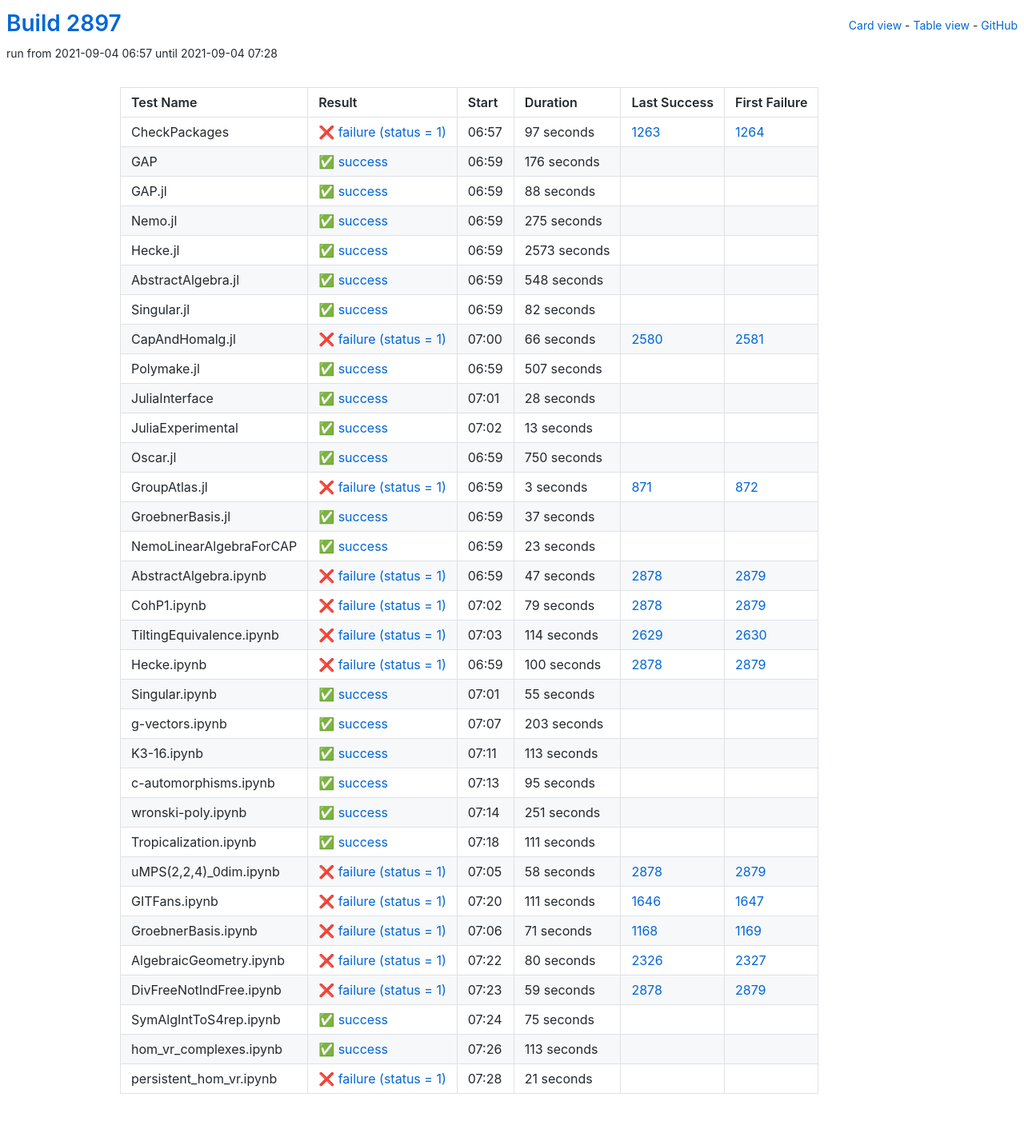
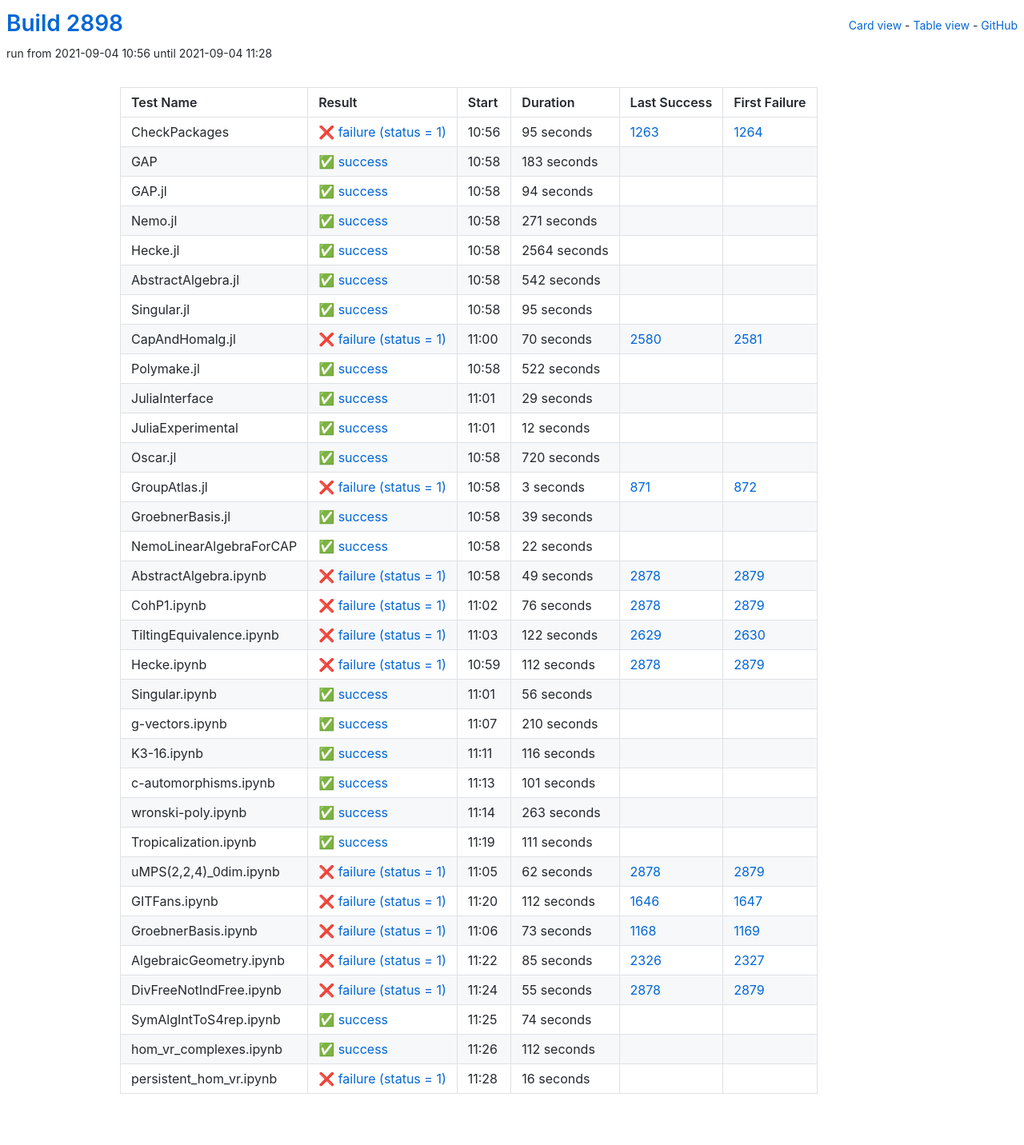
Before and after one commit to oscar-system/oscar-ci-status-stable, a Jekyll site: the page built from table.html, in a window 1280 px wide. Shown: the whole page at 80% size. Built offline with Jekyll 4.4.1, drawn with Linux system fonts in a browser that asks for light colours.

Commit message:
Build #2898

```diff
--- a/_data/ci.yml
+++ b/_data/ci.yml
@@ -1,6 +1,6 @@
 ---
-build: 2897
-build_url: https://oscarci.mathematik.uni-kl.de/job/oscar-stable/2897/
+build: 2898
+build_url: https://oscarci.mathematik.uni-kl.de/job/oscar-stable/2898/
 job: oscar-stable
 organization: oscar-system
 repo: oscar-ci-status-stable
@@ -8,152 +8,152 @@ repourl: https://github.com/oscar-system/oscar-ci-status-stable
 tests:
 - name: CheckPackages
   id: checkpackages
-  log: https://oscarci.mathematik.uni-kl.de/job/oscar-stable/2897/artifact/logs/build-2897/CheckPackages.log
-  start: 2021-09-04 06:57
+  log: https://oscarci.mathematik.uni-kl.de/job/oscar-stable/2898/artifact/logs/build-2898/CheckPackages.log
+  start: 2021-09-04 10:56
   success: false
   exitcode: 1
   status: failure
-  duration: 97
+  duration: 95
   last_success: 1263
   last_success_url: https://oscarci.mathematik.uni-kl.de/job/oscar-stable/1263/
   first_failure: 1264
   first_failure_url: https://oscarci.mathematik.uni-kl.de/job/oscar-stable/1264/
 - name: GAP
   id: gap
-  log: https://oscarci.mathematik.uni-kl.de/job/oscar-stable/2897/artifact/logs/build-2897/GAP.log
-  start: 2021-09-04 06:59
+  log: https://oscarci.mathematik.uni-kl.de/job/oscar-stable/2898/artifact/logs/build-2898/GAP.log
+  start: 2021-09-04 10:58
   success: true
   exitcode: 0
   status: success
-  duration: 176
+  duration: 183
   last_success: false
   last_success_url:
   first_failure: false
   first_failure_url:
 - name: GAP.jl
   id: gap-jl
-  log: https://oscarci.mathematik.uni-kl.de/job/oscar-stable/2897/artifact/logs/build-2897/GAP.jl.log
-  start: 2021-09-04 06:59
+  log: https://oscarci.mathematik.uni-kl.de/job/oscar-stable/2898/artifact/logs/build-2898/GAP.jl.log
+  start: 2021-09-04 10:58
   success: true
   exitcode: 0
   status: success
-  duration: 88
+  duration: 94
   last_success: false
   last_success_url:
   first_failure: false
   first_failure_url:
 - name: Nemo.jl
   id: nemo-jl
-  log: https://oscarci.mathematik.uni-kl.de/job/oscar-stable/2897/artifact/logs/build-2897/Nemo.jl.log
-  start: 2021-09-04 06:59
+  log: https://oscarci.mathematik.uni-kl.de/job/oscar-stable/2898/artifact/logs/build-2898/Nemo.jl.log
+  start: 2021-09-04 10:58
   success: true
   exitcode: 0
   status: success
-  duration: 275
+  duration: 271
   last_success: false
   last_success_url:
   first_failure: false
   first_failure_url:
 - name: Hecke.jl
   id: hecke-jl
-  log: https://oscarci.mathematik.uni-kl.de/job/oscar-stable/2897/artifact/logs/build-2897/Hecke.jl.log
-  start: 2021-09-04 06:59
+  log: https://oscarci.mathematik.uni-kl.de/job/oscar-stable/2898/artifact/logs/build-2898/Hecke.jl.log
+  start: 2021-09-04 10:58
   success: true
   exitcode: 0
   status: success
-  duration: 2573
+  duration: 2564
   last_success: false
   last_success_url:
   first_failure: false
   first_failure_url:
 - name: AbstractAlgebra.jl
   id: abstractalgebra-jl
-  log: https://oscarci.mathematik.uni-kl.de/job/oscar-stable/2897/artifact/logs/build-2897/AbstractAlgebra.jl.log
-  start: 2021-09-04 06:59
+  log: https://oscarci.mathematik.uni-kl.de/job/oscar-stable/2898/artifact/logs/build-2898/AbstractAlgebra.jl.log
+  start: 2021-09-04 10:58
   success: true
   exitcode: 0
   status: success
-  duration: 548
+  duration: 542
   last_success: false
   last_success_url:
   first_failure: false
   first_failure_url:
 - name: Singular.jl
   id: singular-jl
-  log: https://oscarci.mathematik.uni-kl.de/job/oscar-stable/2897/artifact/logs/build-2897/Singular.jl.log
-  start: 2021-09-04 06:59
+  log: https://oscarci.mathematik.uni-kl.de/job/oscar-stable/2898/artifact/logs/build-2898/Singular.jl.log
+  start: 2021-09-04 10:58
   success: true
   exitcode: 0
   status: success
-  duration: 82
+  duration: 95
   last_success: false
   last_success_url:
   first_failure: false
   first_failure_url:
 - name: CapAndHomalg.jl
   id: capandhomalg-jl
-  log: https://oscarci.mathematik.uni-kl.de/job/oscar-stable/2897/artifact/logs/build-2897/CapAndHomalg.jl.log
-  start: 2021-09-04 07:00
+  log: https://oscarci.mathematik.uni-kl.de/job/oscar-stable/2898/artifact/logs/build-2898/CapAndHomalg.jl.log
+  start: 2021-09-04 11:00
   success: false
   exitcode: 1
   status: failure
-  duration: 66
+  duration: 70
   last_success: 2580
   last_success_url: https://oscarci.mathematik.uni-kl.de/job/oscar-stable/2580/
   first_failure: 2581
   first_failure_url: https://oscarci.mathematik.uni-kl.de/job/oscar-stable/2581/
 - name: Polymake.jl
   id: polymake-jl
-  log: https://oscarci.mathematik.uni-kl.de/job/oscar-stable/2897/artifact/logs/build-2897/Polymake.jl.log
-  start: 2021-09-04 06:59
+  log: https://oscarci.mathematik.uni-kl.de/job/oscar-stable/2898/artifact/logs/build-2898/Polymake.jl.log
+  start: 2021-09-04 10:58
   success: true
   exitcode: 0
   status: success
-  duration: 507
+  duration: 522
   last_success: false
   last_success_url:
   first_failure: false
   first_failure_url:
 - name: JuliaInterface
   id: juliainterface
-  log: https://oscarci.mathematik.uni-kl.de/job/oscar-stable/2897/artifact/logs/build-2897/JuliaInterface.log
-  start: 2021-09-04 07:01
+  log: https://oscarci.mathematik.uni-kl.de/job/oscar-stable/2898/artifact/logs/build-2898/JuliaInterface.log
+  start: 2021-09-04 11:01
   success: true
   exitcode: 0
   status: success
-  duration: 28
+  duration: 29
   last_success: false
   last_success_url:
   first_failure: false
   first_failure_url:
 - name: JuliaExperimental
   id: juliaexperimental
-  log: https://oscarci.mathematik.uni-kl.de/job/oscar-stable/2897/artifact/logs/build-2897/JuliaExperimental.log
-  start: 2021-09-04 07:02
+  log: https://oscarci.mathematik.uni-kl.de/job/oscar-stable/2898/artifact/logs/build-2898/JuliaExperimental.log
+  start: 2021-09-04 11:01
   success: true
   exitcode: 0
   status: success
-  duration: 13
+  duration: 12
   last_success: false
   last_success_url:
   first_failure: false
   first_failure_url:
 - name: Oscar.jl
   id: oscar-jl
-  log: https://oscarci.mathematik.uni-kl.de/job/oscar-stable/2897/artifact/logs/build-2897/Oscar.jl.log
-  start: 2021-09-04 06:59
+  log: https://oscarci.mathematik.uni-kl.de/job/oscar-stable/2898/artifact/logs/build-2898/Oscar.jl.log
+  start: 2021-09-04 10:58
   success: true
   exitcode: 0
   status: success
-  duration: 750
+  duration: 720
   last_success: false
   last_success_url:
   first_failure: false
   first_failure_url:
 - name: GroupAtlas.jl
   id: groupatlas-jl
-  log: https://oscarci.mathematik.uni-kl.de/job/oscar-stable/2897/artifact/logs/build-2897/GroupAtlas.jl.log
-  start: 2021-09-04 06:59
+  log: https://oscarci.mathematik.uni-kl.de/job/oscar-stable/2898/artifact/logs/build-2898/GroupAtlas.jl.log
+  start: 2021-09-04 10:58
   success: false
   exitcode: 1
   status: failure
@@ -164,140 +164,140 @@ tests:
   first_failure_url: https://oscarci.mathematik.uni-kl.de/job/oscar-stable/872/
 - name: GroebnerBasis.jl
   id: groebnerbasis-jl
-  log: https://oscarci.mathematik.uni-kl.de/job/oscar-stable/2897/artifact/logs/build-2897/GroebnerBasis.jl.log
-  start: 2021-09-04 06:59
+  log: https://oscarci.mathematik.uni-kl.de/job/oscar-stable/2898/artifact/logs/build-2898/GroebnerBasis.jl.log
+  start: 2021-09-04 10:58
   success: true
   exitcode: 0
   status: success
-  duration: 37
+  duration: 39
   last_success: false
   last_success_url:
   first_failure: false
   first_failure_url:
 - name: NemoLinearAlgebraForCAP
   id: nemolinearalgebraforcap
-  log: https://oscarci.mathematik.uni-kl.de/job/oscar-stable/2897/artifact/logs/build-2897/NemoLinearAlgebraForCAP.log
-  start: 2021-09-04 06:59
+  log: https://oscarci.mathematik.uni-kl.de/job/oscar-stable/2898/artifact/logs/build-2898/NemoLinearAlgebraForCAP.log
+  start: 2021-09-04 10:58
   success: true
   exitcode: 0
   status: success
-  duration: 23
+  duration: 22
   last_success: false
   last_success_url:
   first_failure: false
   first_failure_url:
 - name: AbstractAlgebra.ipynb
   id: abstractalgebra-ipynb
-  log: https://oscarci.mathematik.uni-kl.de/job/oscar-stable/2897/artifact/logs/build-2897/AbstractAlgebra.ipynb.log
-  start: 2021-09-04 06:59
+  log: https://oscarci.mathematik.uni-kl.de/job/oscar-stable/2898/artifact/logs/build-2898/AbstractAlgebra.ipynb.log
+  start: 2021-09-04 10:58
   success: false
   exitcode: 1
   status: failure
-  duration: 47
+  duration: 49
   last_success: 2878
   last_success_url: https://oscarci.mathematik.uni-kl.de/job/oscar-stable/2878/
   first_failure: 2879
   first_failure_url: https://oscarci.mathematik.uni-kl.de/job/oscar-stable/2879/
 - name: CohP1.ipynb
   id: cohp1-ipynb
-  log: https://oscarci.mathematik.uni-kl.de/job/oscar-stable/2897/artifact/logs/build-2897/CohP1.ipynb.log
-  start: 2021-09-04 07:02
+  log: https://oscarci.mathematik.uni-kl.de/job/oscar-stable/2898/artifact/logs/build-2898/CohP1.ipynb.log
+  start: 2021-09-04 11:02
   success: false
   exitcode: 1
   status: failure
-  duration: 79
+  duration: 76
   last_success: 2878
   last_success_url: https://oscarci.mathematik.uni-kl.de/job/oscar-stable/2878/
   first_failure: 2879
   first_failure_url: https://oscarci.mathematik.uni-kl.de/job/oscar-stable/2879/
 - name: TiltingEquivalence.ipynb
   id: tiltingequivalence-ipynb
-  log: https://oscarci.mathematik.uni-kl.de/job/oscar-stable/2897/artifact/logs/build-2897/TiltingEquivalence.ipynb.log
-  start: 2021-09-04 07:03
+  log: https://oscarci.mathematik.uni-kl.de/job/oscar-stable/2898/artifact/logs/build-2898/TiltingEquivalence.ipynb.log
+  start: 2021-09-04 11:03
   success: false
   exitcode: 1
   status: failure
-  duration: 114
+  duration: 122
   last_success: 2629
   last_success_url: https://oscarci.mathematik.uni-kl.de/job/oscar-stable/2629/
   first_failure: 2630
   first_failure_url: https://oscarci.mathematik.uni-kl.de/job/oscar-stable/2630/
 - name: Hecke.ipynb
   id: hecke-ipynb
-  log: https://oscarci.mathematik.uni-kl.de/job/oscar-stable/2897/artifact/logs/build-2897/Hecke.ipynb.log
-  start: 2021-09-04 06:59
+  log: https://oscarci.mathematik.uni-kl.de/job/oscar-stable/2898/artifact/logs/build-2898/Hecke.ipynb.log
+  start: 2021-09-04 10:59
   success: false
   exitcode: 1
   status: failure
-  duration: 100
+  duration: 112
   last_success: 2878
   last_success_url: https://oscarci.mathematik.uni-kl.de/job/oscar-stable/2878/
   first_failure: 2879
   first_failure_url: https://oscarci.mathematik.uni-kl.de/job/oscar-stable/2879/
 - name: Singular.ipynb
   id: singular-ipynb
-  log: https://oscarci.mathematik.uni-kl.de/job/oscar-stable/2897/artifact/logs/build-2897/Singular.ipynb.log
-  start: 2021-09-04 07:01
+  log: https://oscarci.mathematik.uni-kl.de/job/oscar-stable/2898/artifact/logs/build-2898/Singular.ipynb.log
+  start: 2021-09-04 11:01
   success: true
   exitcode: 0
   status: success
-  duration: 55
+  duration: 56
   last_success: false
   last_success_url:
   first_failure: false
   first_failure_url:
 - name: g-vectors.ipynb
   id: g-vectors-ipynb
-  log: https://oscarci.mathematik.uni-kl.de/job/oscar-stable/2897/artifact/logs/build-2897/g-vectors.ipynb.log
-  start: 2021-09-04 07:07
+  log: https://oscarci.mathematik.uni-kl.de/job/oscar-stable/2898/artifact/logs/build-2898/g-vectors.ipynb.log
+  start: 2021-09-04 11:07
   success: true
   exitcode: 0
   status: success
-  duration: 203
+  duration: 210
   last_success: false
   last_success_url:
   first_failure: false
   first_failure_url:
 - name: K3-16.ipynb
   id: k3-16-ipynb
-  log: https://oscarci.mathematik.uni-kl.de/job/oscar-stable/2897/artifact/logs/build-2897/K3-16.ipynb.log
-  start: 2021-09-04 07:11
+  log: https://oscarci.mathematik.uni-kl.de/job/oscar-stable/2898/artifact/logs/build-2898/K3-16.ipynb.log
+  start: 2021-09-04 11:11
   success: true
   exitcode: 0
   status: success
-  duration: 113
+  duration: 116
   last_success: false
   last_success_url:
   first_failure: false
   first_failure_url:
 - name: c-automorphisms.ipynb
   id: c-automorphisms-ipynb
-  log: https://oscarci.mathematik.uni-kl.de/job/oscar-stable/2897/artifact/logs/build-2897/c-automorphisms.ipynb.log
-  start: 2021-09-04 07:13
+  log: https://oscarci.mathematik.uni-kl.de/job/oscar-stable/2898/artifact/logs/build-2898/c-automorphisms.ipynb.log
+  start: 2021-09-04 11:13
   success: true
   exitcode: 0
   status: success
-  duration: 95
+  duration: 101
   last_success: false
   last_success_url:
   first_failure: false
   first_failure_url:
 - name: wronski-poly.ipynb
   id: wronski-poly-ipynb
-  log: https://oscarci.mathematik.uni-kl.de/job/oscar-stable/2897/artifact/logs/build-2897/wronski-poly.ipynb.log
-  start: 2021-09-04 07:14
+  log: https://oscarci.mathematik.uni-kl.de/job/oscar-stable/2898/artifact/logs/build-2898/wronski-poly.ipynb.log
+  start: 2021-09-04 11:14
   success: true
   exitcode: 0
   status: success
-  duration: 251
+  duration: 263
   last_success: false
   last_success_url:
   first_failure: false
   first_failure_url:
 - name: Tropicalization.ipynb
   id: tropicalization-ipynb
-  log: https://oscarci.mathematik.uni-kl.de/job/oscar-stable/2897/artifact/logs/build-2897/Tropicalization.ipynb.log
-  start: 2021-09-04 07:18
+  log: https://oscarci.mathematik.uni-kl.de/job/oscar-stable/2898/artifact/logs/build-2898/Tropicalization.ipynb.log
+  start: 2021-09-04 11:19
   success: true
   exitcode: 0
   status: success
@@ -308,96 +308,96 @@ tests:
   first_failure_url:
 - name: uMPS(2,2,4)_0dim.ipynb
   id: umps-2-2-4-0dim-ipynb
-  log: https://oscarci.mathematik.uni-kl.de/job/oscar-stable/2897/artifact/logs/build-2897/uMPS-2-2-4-_0dim.ipynb.log
-  start: 2021-09-04 07:05
+  log: https://oscarci.mathematik.uni-kl.de/job/oscar-stable/2898/artifact/logs/build-2898/uMPS-2-2-4-_0dim.ipynb.log
+  start: 2021-09-04 11:05
   success: false
   exitcode: 1
   status: failure
-  duration: 58
+  duration: 62
   last_success: 2878
   last_success_url: https://oscarci.mathematik.uni-kl.de/job/oscar-stable/2878/
   first_failure: 2879
   first_failure_url: https://oscarci.mathematik.uni-kl.de/job/oscar-stable/2879/
 - name: GITFans.ipynb
   id: gitfans-ipynb
-  log: https://oscarci.mathematik.uni-kl.de/job/oscar-stable/2897/artifact/logs/build-2897/GITFans.ipynb.log
-  start: 2021-09-04 07:20
+  log: https://oscarci.mathematik.uni-kl.de/job/oscar-stable/2898/artifact/logs/build-2898/GITFans.ipynb.log
+  start: 2021-09-04 11:20
   success: false
   exitcode: 1
   status: failure
-  duration: 111
+  duration: 112
   last_success: 1646
   last_success_url: https://oscarci.mathematik.uni-kl.de/job/oscar-stable/1646/
   first_failure: 1647
   first_failure_url: https://oscarci.mathematik.uni-kl.de/job/oscar-stable/1647/
 - name: GroebnerBasis.ipynb
   id: groebnerbasis-ipynb
-  log: https://oscarci.mathematik.uni-kl.de/job/oscar-stable/2897/artifact/logs/build-2897/GroebnerBasis.ipynb.log
-  start: 2021-09-04 07:06
+  log: https://oscarci.mathematik.uni-kl.de/job/oscar-stable/2898/artifact/logs/build-2898/GroebnerBasis.ipynb.log
+  start: 2021-09-04 11:06
   success: false
   exitcode: 1
   status: failure
-  duration: 71
+  duration: 73
   last_success: 1168
   last_success_url: https://oscarci.mathematik.uni-kl.de/job/oscar-stable/1168/
   first_failure: 1169
   first_failure_url: https://oscarci.mathematik.uni-kl.de/job/oscar-stable/1169/
 - name: AlgebraicGeometry.ipynb
   id: algebraicgeometry-ipynb
-  log: https://oscarci.mathematik.uni-kl.de/job/oscar-stable/2897/artifact/logs/build-2897/AlgebraicGeometry.ipynb.log
-  start: 2021-09-04 07:22
+  log: https://oscarci.mathematik.uni-kl.de/job/oscar-stable/2898/artifact/logs/build-2898/AlgebraicGeometry.ipynb.log
+  start: 2021-09-04 11:22
   success: false
   exitcode: 1
   status: failure
-  duration: 80
+  duration: 85
   last_success: 2326
   last_success_url: https://oscarci.mathematik.uni-kl.de/job/oscar-stable/2326/
   first_failure: 2327
   first_failure_url: https://oscarci.mathematik.uni-kl.de/job/oscar-stable/2327/
 - name: DivFreeNotIndFree.ipynb
   id: divfreenotindfree-ipynb
-  log: https://oscarci.mathematik.uni-kl.de/job/oscar-stable/2897/artifact/logs/build-2897/DivFreeNotIndFree.ipynb.log
-  start: 2021-09-04 07:23
+  log: https://oscarci.mathematik.uni-kl.de/job/oscar-stable/2898/artifact/logs/build-2898/DivFreeNotIndFree.ipynb.log
+  start: 2021-09-04 11:24
   success: false
   exitcode: 1
   status: failure
-  duration: 59
+  duration: 55
   last_success: 2878
   last_success_url: https://oscarci.mathematik.uni-kl.de/job/oscar-stable/2878/
   first_failure: 2879
   first_failure_url: https://oscarci.mathematik.uni-kl.de/job/oscar-stable/2879/
 - name: SymAlgIntToS4rep.ipynb
   id: symalginttos4rep-ipynb
-  log: https://oscarci.mathematik.uni-kl.de/job/oscar-stable/2897/artifact/logs/build-2897/SymAlgIntToS4rep.ipynb.log
-  start: 2021-09-04 07:24
+  log: https://oscarci.mathematik.uni-kl.de/job/oscar-stable/2898/artifact/logs/build-2898/SymAlgIntToS4rep.ipynb.log
+  start: 2021-09-04 11:25
   success: true
   exitcode: 0
   status: success
-  duration: 75
+  duration: 74
   last_success: false
   last_success_url:
   first_failure: false
   first_failure_url:
 - name: hom_vr_complexes.ipynb
   id: hom-vr-complexes-ipynb
-  log: https://oscarci.mathematik.uni-kl.de/job/oscar-stable/2897/artifact/logs/build-2897/hom_vr_complexes.ipynb.log
-  start: 2021-09-04 07:26
+  log: https://oscarci.mathematik.uni-kl.de/job/oscar-stable/2898/artifact/logs/build-2898/hom_vr_complexes.ipynb.log
+  start: 2021-09-04 11:26
   success: true
   exitcode: 0
   status: success
-  duration: 113
+  duration: 112
   last_success: false
   last_success_url:
   first_failure: false
   first_failure_url:
 - name: persistent_hom_vr.ipynb
   id: persistent-hom-vr-ipynb
-  log: https://oscarci.mathematik.uni-kl.de/job/oscar-stable/2897/artifact/logs/build-2897/persistent_hom_vr.ipynb.log
-  start: 2021-09-04 07:28
+  log: https://oscarci.mathematik.uni-kl.de/job/oscar-stable/2898/artifact/logs/build-2898/persistent_hom_vr.ipynb.log
+  start: 2021-09-04 11:28
   success: false
   exitcode: 1
   status: failure
-  duration: 21
+  duration: 16
   last_success: false
   last_success_url:
   first_failure: false
```
Also changed, not shown: README.md.
